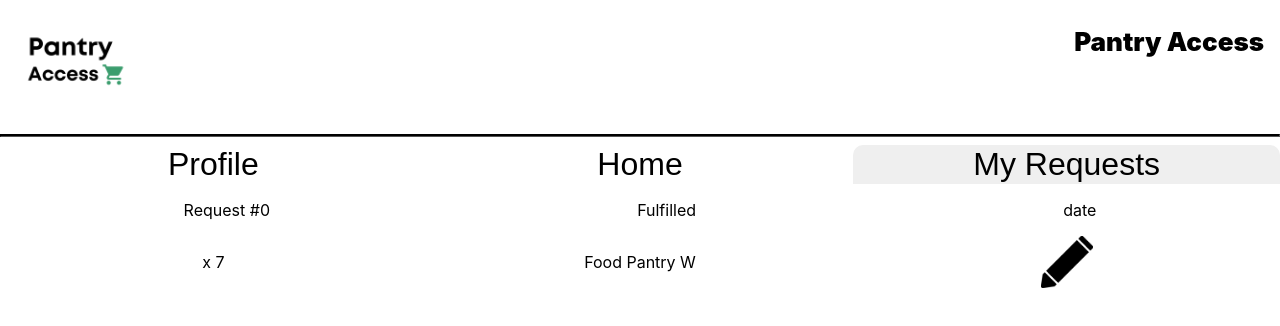
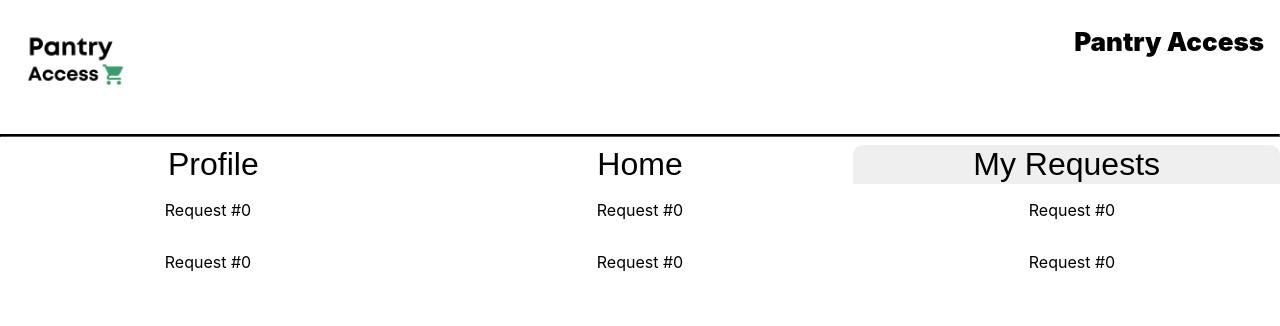
Before and after one commit to Pantry-Access-AFG/react-app, a React (Create React App) app: page /myrequests in a window 1280 px wide. Shown: the top 326 px of the page. Built offline with nearby package versions, Linux system fonts and the light colour scheme.

Commit message:
committing

```diff
--- a/package.json
+++ b/package.json
@@ -3,6 +3,10 @@
   "version": "0.1.0",
   "private": true,
   "dependencies": {
+    "@emotion/react": "^11.10.6",
+    "@emotion/styled": "^11.10.6",
+    "@mui/icons-material": "^5.11.11",
+    "@mui/material": "^5.11.14",
     "@testing-library/jest-dom": "^5.16.5",
     "@testing-library/react": "^13.4.0",
     "@testing-library/user-event": "^13.5.0",
--- a/src/App.css
+++ b/src/App.css
@@ -89,7 +89,7 @@ sets up flex container*/
   position: absolute;
   top: 0;
   left: 0;
-  width: 100%;
-  height: 100%;
+  width: 50%;
+  height: 50%;
   object-fit: contain;
 }
--- a/src/components/Request.js
+++ b/src/components/Request.js
@@ -1,5 +1,9 @@
 import pencil from "../images/pencil.png";
+//import {EditIcon} from '@mui/icons-material/Edit';
+import EditIcon from '@mui/icons-material/Edit';
+import {IconButton, Chip} from "@mui/material";
 import { useNavigate, useLocation } from "react-router-dom";
+import Grid from '@mui/material/Grid'; // Grid version 1
 
 /**
  * Makes a request for the my requests page.
@@ -33,20 +37,44 @@ export default function Request(props) {
 
   return (
     <>
-      <div className="flex-container">
-        <p>Request #{requestNum}</p>
-        <p className={requestStatusClass} style={{requestStatusClass}}>{requestStatusStr}</p>
-        <p>{date}</p>
-      </div>
-      <div className="flex-container">
+      <Grid container spacing={2}>
+        <Grid className="columns-three" item xs={4}>
+          <p>Request #{requestNum}</p>
+        </Grid>
+        <Grid className="columns-three" item xs={4}>
+          <p>Request #{requestNum}</p>
+        </Grid>
+        <Grid className="columns-three" item xs={4}>
+          <p>Request #{requestNum}</p>
+        </Grid>
+      </Grid>
+
+      <Grid container spacing={2}>
+        <Grid item xs={4}>
+          <p className="columns-three">Request #{requestNum}</p>
+        </Grid>
+        <Grid item xs={4}>
+          <p className="columns-three">Request #{requestNum}</p>
+        </Grid>
+        <Grid item xs={4}>
+          <p className="columns-three">Request #{requestNum}</p>
+        </Grid>
+      </Grid>
+      {/* <div className="flex-container">
+
+        {/* <p className="columns-three {requestStatusClass}" style={{requestStatusClass}}>{requestStatusStr}</p> */}
+        {/* <Chip label="Chip Filled" /> */}
+        {/* <p className="columns-three">{date}</p> */}
+      {/* </div> */}
+      {/* <div className="flex-container">
         <p className="columns-three">x {quantity}</p>
         <p className="columns-three">{foodPantryName}</p>
-        <div className="right">
-        <img src={pencil} className="placeholder" alt="pencil" />
-        </div>
+        <IconButton className="columns-three" aria-label="delete">
+          <EditIcon />
+        </IconButton>
 
 
-      </div>
+      </div> */}
     </>
   );
 }
```
Also changed, not shown: 1 other file (tests, documents, lock files or other folders).
